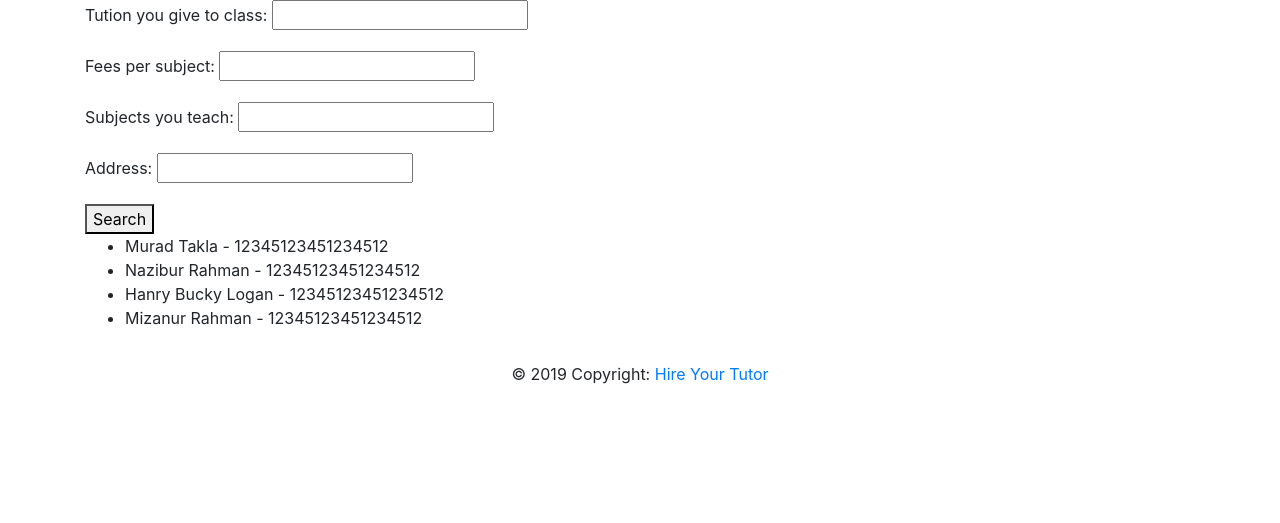
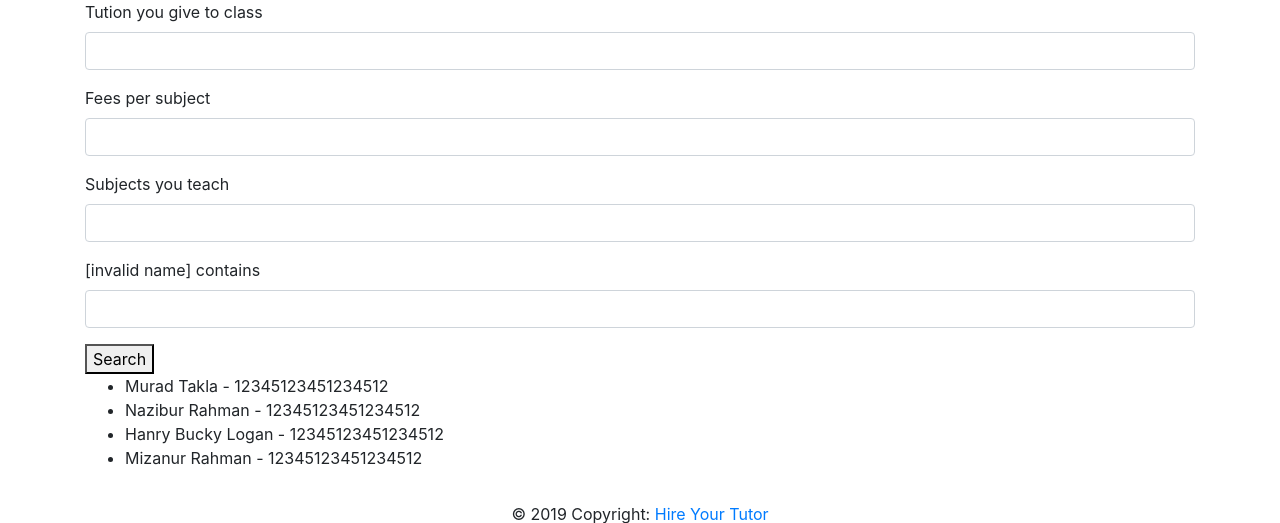
Before and after one commit to BlackBoxSQL/FianlYearProject, a Django app: page /guardian/searchtutor/ in a window 1280 px wide. Shown: the part 56-579 px from the top of the page. Run offline with Django 3.2, Linux system fonts and the light colour scheme; data comes from the database, SQL or seed files in the repository; some libraries are stand-ins or nearby versions; some web fonts are replaced.

Commit message:
filter try2

```diff
--- a/hiretutor/hireapp/filters.py
+++ b/hiretutor/hireapp/filters.py
@@ -4,10 +4,11 @@
 
 
 class TutorFilter(django_filters.FilterSet):
+    address = django_filters.CharFilter(field_name='search_by', lookup_expr='icontains')
+
     class Meta:
         model = TutorProfiles
-        fields = ('tution_you_give_to_class',
+        fields = ['tution_you_give_to_class',
                   'fees_per_subject',
                   'subjects_you_teach',
-                  'address',
-                  )
+                  ]
--- a/hiretutor/hireapp/models.py
+++ b/hiretutor/hireapp/models.py
@@ -19,7 +19,7 @@
     age = models.CharField(max_length=3)
     Date_of_Birth = models.DateField()
     image = models.ImageField(upload_to='', blank=True, null=True)
-    address = models.TextField(max_length=150)
+    address = models.CharField(max_length=150)
     nid_No = models.CharField(max_length=18)
     tution_you_give_to_class = models.CharField(max_length=2)
     subjects_you_teach = models.CharField(max_length=100)
--- a/hiretutor/hireapp/templates/hireapp/guardian/search_tutor.html
+++ b/hiretutor/hireapp/templates/hireapp/guardian/search_tutor.html
@@ -1,9 +1,11 @@
-
 {% extends 'base.html' %}
-
+{% load crispy_forms_tags %}
+{% load static %}
+{% block title %}this is a title
+{% endblock title %}
 {% block content %}
   <form method="get">
-    {{ filter.form.as_p }}
+    {{ filter.form|crispy }}
     <button type="submit">Search</button>
   </form>
   <ul>
--- a/hiretutor/templates/base.html
+++ b/hiretutor/templates/base.html
@@ -6,7 +6,6 @@
     <meta charset="utf-8">
 
     <title>{% block title %}
-
         {% endblock title %}</title>
 
     <link rel="stylesheet" href="{% static 'css/bootstrap.min.css' %}">
```
